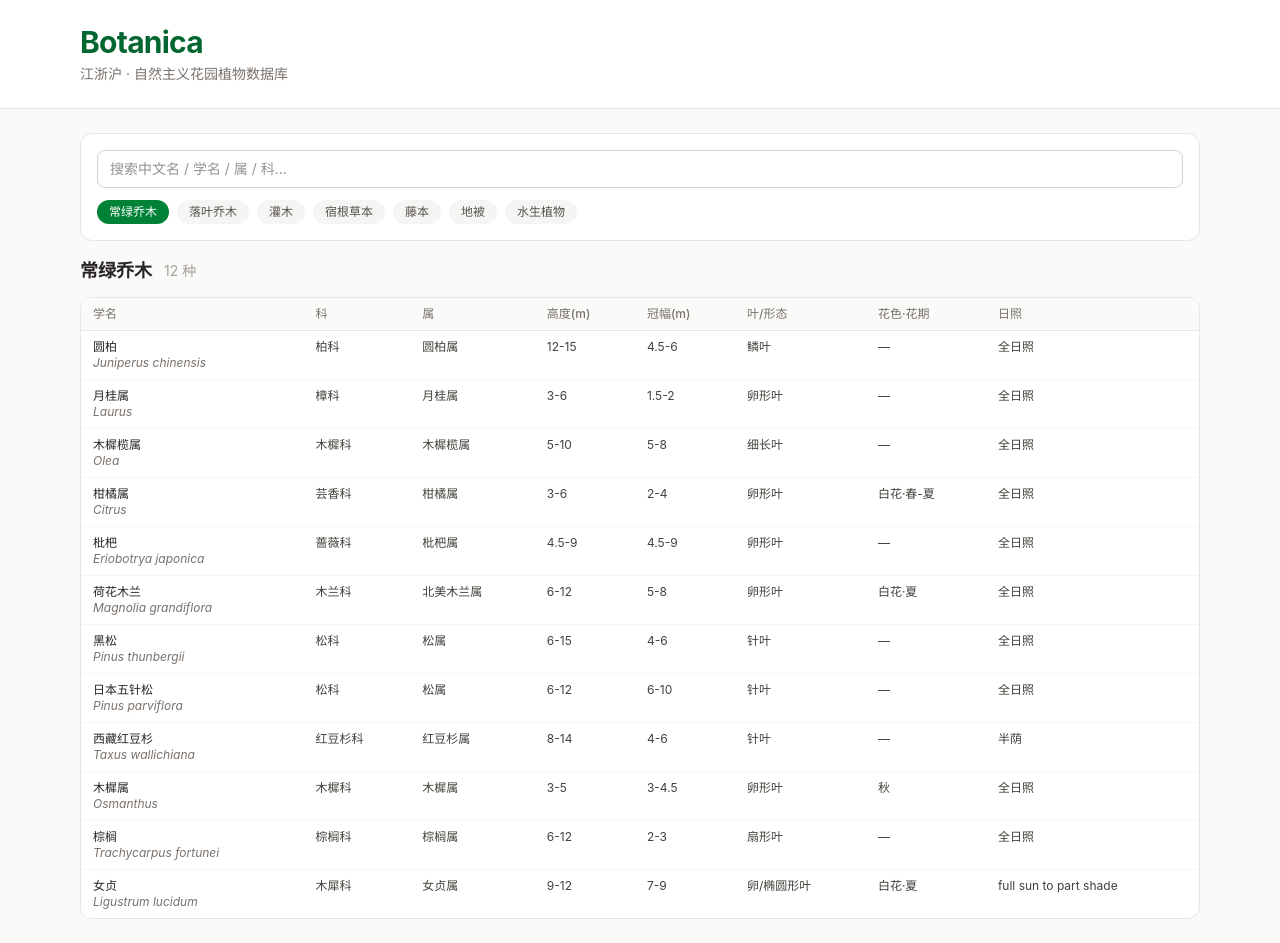
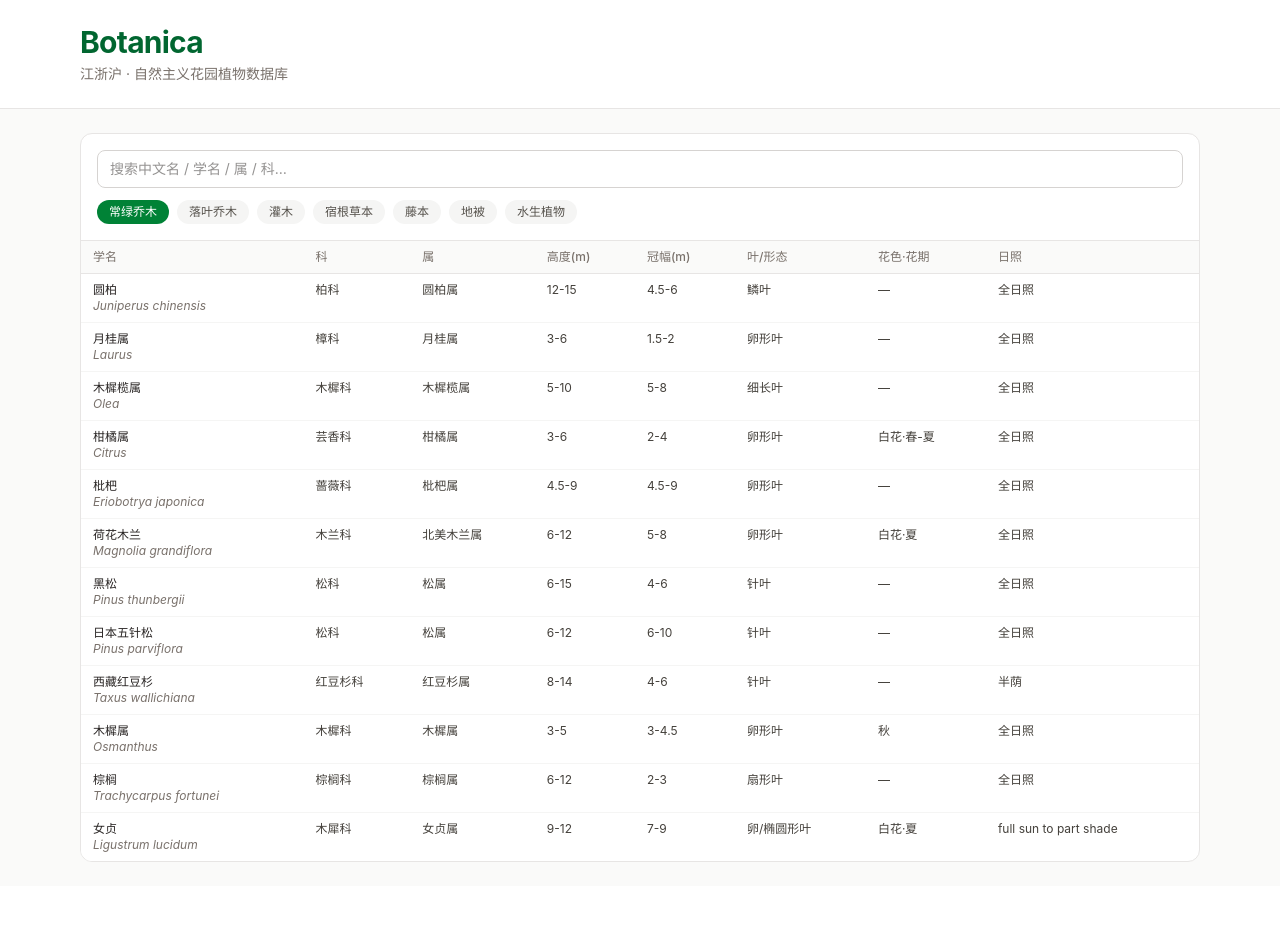
Before and after one commit to Echo0057/Botanica, a React (Vite) app: page / in a window 1280 px wide. After the commit the page ends 886 px from the top, so only its background shows below. Built offline with nearby package versions, Linux system fonts and the light colour scheme.

Commit message:
feat: 去掉分类标题/数量,把搜索+分类+表格合并为一张卡片
- 移除各分类标题(如 常绿乔木 12 种)及计数
- 搜索栏、分类选择、植物表格并入同一张白色卡片
- 分类点击不再切换回'全部'(呼应此前去掉全部项)

```diff
--- a/src/App.jsx
+++ b/src/App.jsx
@@ -46,15 +46,14 @@ export default function App() {
       </header>
 
       <main className="mx-auto max-w-6xl px-4 py-6">
+        <div className="overflow-hidden rounded-xl border border-stone-200 bg-white">
           <FilterBar
             query={query}
             onQuery={setQuery}
             category={category}
             onCategory={setCategory}
           />
-
-        <div className="mt-4">
-          <OverviewTable plants={filtered} activeCategory={category} onOpen={setSelectedId} />
+          <OverviewTable plants={filtered} onOpen={setSelectedId} />
         </div>
       </main>
 
--- a/src/components/FilterBar.jsx
+++ b/src/components/FilterBar.jsx
@@ -8,7 +8,7 @@ function chip(active) {
 
 export default function FilterBar({ query, onQuery, category, onCategory }) {
   return (
-    <div className="space-y-3 rounded-xl border border-stone-200 bg-white p-4">
+    <div className="space-y-3 border-b border-stone-200 p-4">
       <input
         value={query}
         onChange={(e) => onQuery(e.target.value)}
@@ -20,7 +20,7 @@ export default function FilterBar({ query, onQuery, category, onCategory }) {
         {PLANT_CATEGORIES.map((c) => (
           <button
             key={c}
-            onClick={() => onCategory(category === c ? 'all' : c)}
+            onClick={() => onCategory(c)}
             className={chip(category === c)}
           >
             {c}
--- a/src/components/OverviewTable.jsx
+++ b/src/components/OverviewTable.jsx
@@ -1,4 +1,4 @@
-import { PLANT_CATEGORIES, categoryOf, SUN_LABELS } from '../data/layers.js';
+import { SUN_LABELS } from '../data/layers.js';
 
 const COLUMNS = [
   { key: 'name', label: '学名' },
@@ -47,24 +47,16 @@ function value(p, key) {
   }
 }
 
-export default function OverviewTable({ plants, activeCategory = 'all', onOpen }) {
-  const cats = activeCategory && activeCategory !== 'all' ? [activeCategory] : PLANT_CATEGORIES;
+export default function OverviewTable({ plants, onOpen }) {
+  if (plants.length === 0) {
     return (
-    <div className="space-y-8">
-      {cats.map((cat) => {
-        const rows = plants.filter((p) => categoryOf(p) === cat);
-        return (
-          <section key={cat}>
-            <div className="mb-3 flex items-center gap-3">
-              <h2 className="text-lg font-semibold text-stone-800">{cat}</h2>
-              <span className="text-sm text-stone-400">{rows.length} 种</span>
-            </div>
-            {rows.length === 0 ? (
-              <div className="rounded-lg border border-dashed border-stone-300 p-6 text-center text-sm text-stone-400">
+      <div className="p-6 text-center text-sm text-stone-400">
         该分类暂无植物记录
       </div>
-            ) : (
-              <div className="overflow-x-auto rounded-xl border border-stone-200 bg-white">
+    );
+  }
+  return (
+    <div className="overflow-x-auto">
       <table className="w-full min-w-max border-collapse text-xs">
         <thead>
           <tr className="bg-stone-50 text-left text-stone-500">
@@ -81,7 +73,7 @@ export default function OverviewTable({ plants, activeCategory = 'all', onOpen }
           </tr>
         </thead>
         <tbody>
-                    {rows.map((p) => (
+          {plants.map((p) => (
             <tr
               key={p.id}
               onClick={() => onOpen(p.id)}
@@ -111,10 +103,5 @@ export default function OverviewTable({ plants, activeCategory = 'all', onOpen }
         </tbody>
       </table>
     </div>
-            )}
-          </section>
-        );
-      })}
-    </div>
   );
 }
```
Lines whose indentation alone changed are shown as unchanged.
